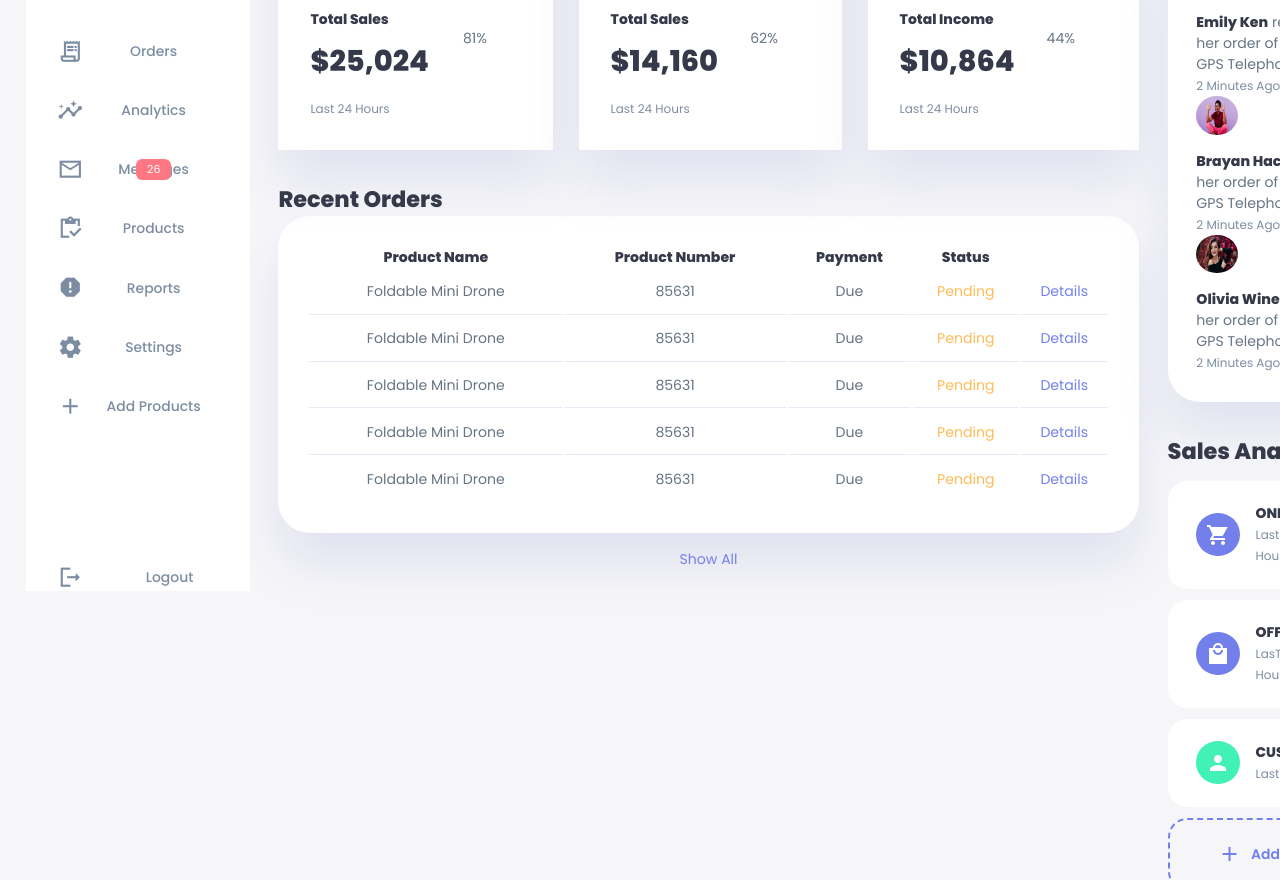
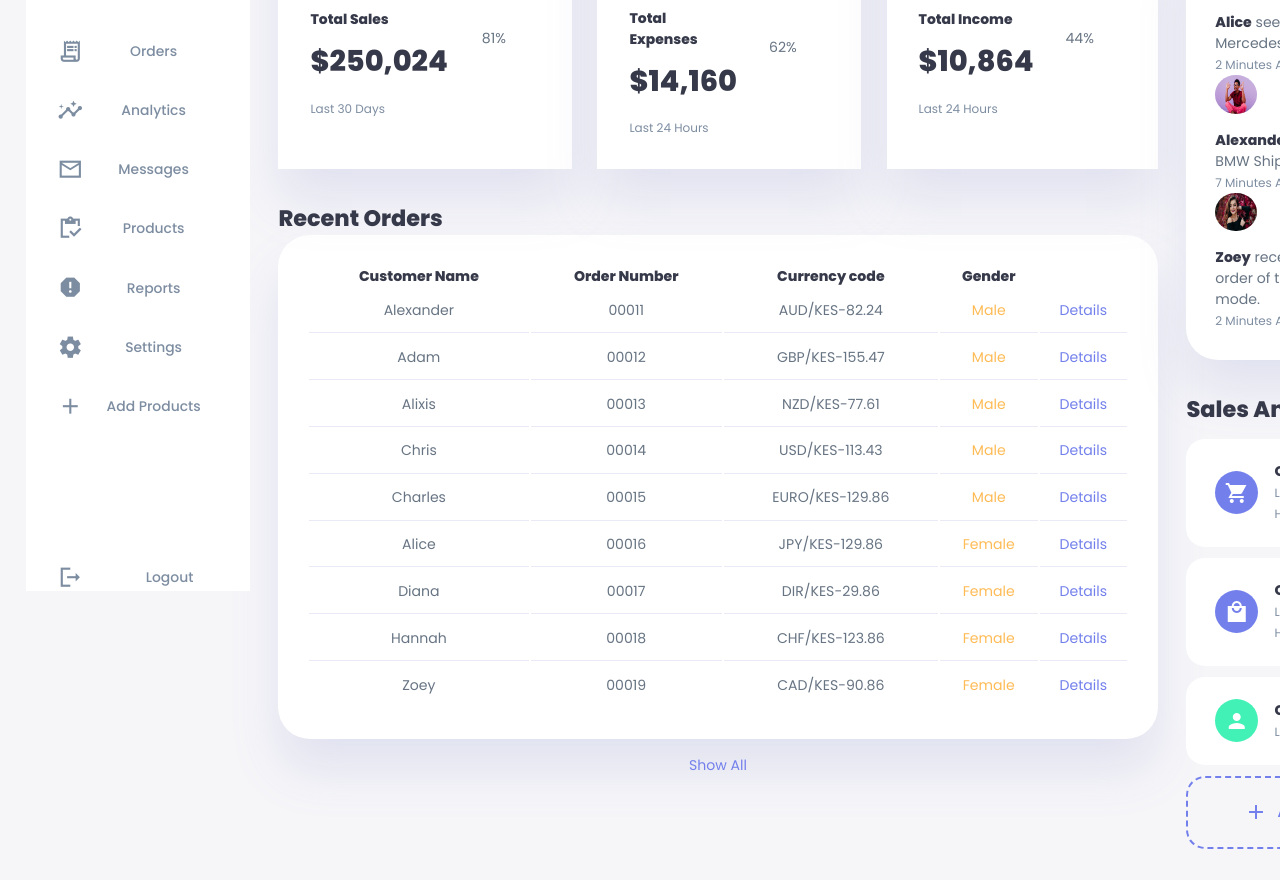
Before and after one commit to Meshackgit/Dashboard001, a plain HTML site: page index.html in a window 1280 px wide. Shown: the part 201-1081 px from the top of the page. Drawn offline with Linux system fonts and the light colour scheme.

Commit message:
Dashboard

```diff
--- a/index.html
+++ b/index.html
@@ -14,8 +14,8 @@
         <aside>
             <div class="top">
                 <div class="logo">
-                    <img src="./images/dp.jpg" alt="">
-                    <h2 class="text-muted">Mesh <span class="danger">Dev</span></h2>
+                    <img src="./images/redbenz-removebg-preview.png" alt="">
+                    <h2 class="text-muted">Company <span class="danger">X</span></h2>
                 </div>
                 <div class="close"id="close-btn">
                     <span class="material-icons-sharp">close</span>
@@ -42,7 +42,7 @@
                 <a href="#">
                     <span class="material-icons-sharp">mail_outline</span>
                     <h3>Messages</h3>
-                    <span class="message-count">26</span>
+
                 </a>
                 <a href="#">
                     <span class="material-icons-sharp">inventory</span>
@@ -81,7 +81,7 @@
                     <div class="middle">
                         <div class="left">
                             <h3>Total Sales</h3>
-                            <h1>$25,024</h1>
+                            <h1>$250,024</h1>
                         </div>
                         <div class="progress">
                             <svg>
@@ -92,7 +92,7 @@
                             </div>
                         </div>
                     </div>
-                    <small class="text-muted">Last 24 Hours</small>
+                    <small class="text-muted">Last 30 Days</small>
                 </div>
                 <!------------------- END OF SALES -------------------->
 
@@ -101,7 +101,7 @@
                     <span class="material-icons-sharp">analytics</span>
                     <div class="middle">
                         <div class="left">
-                            <h3>Total Sales</h3>
+                            <h3>Total Expenses</h3>
                             <h1>$14,160</h1>
                         </div>
                         <div class="progress">
@@ -146,47 +146,75 @@
                 <table>
                     <thead>
                         <tr>
-                            <th>Product Name</th>
-                            <th>Product Number</th>
-                            <th>Payment</th>
-                            <th>Status</th>
+                            <th>Customer Name</th>
+                            <th>Order Number</th>
+                            <th>Currency code</th>
+                            <th>Gender</th>
                             <th></th>
                         </tr>
                     </thead>
                     <tbody>
                       <tr>
-                        <td>Foldable Mini Drone</td>
-                        <td>85631</td>
-                        <td>Due</td>
-                        <td class="warning">Pending</td>
+                        <td>Alexander </td>
+                        <td>00011</td>
+                        <td>AUD/KES-82.24</td>
+                        <td class="warning">Male</td>
                         <td class="primary">Details</td>
                     </tr>
                     <tr>
-                        <td>Foldable Mini Drone</td>
-                        <td>85631</td>
-                        <td>Due</td>
-                        <td class="warning">Pending</td>
+                        <td>Adam</td>
+                        <td>00012</td>
+                        <td>GBP/KES-155.47</td>
+                        <td class="warning">Male</td>
                         <td class="primary">Details</td>
                     </tr>
                     <tr>
-                        <td>Foldable Mini Drone</td>
-                        <td>85631</td>
-                        <td>Due</td>
-                        <td class="warning">Pending</td>
+                        <td>Alixis</td>
+                        <td>00013</td>
+                        <td>NZD/KES-77.61</td>
+                        <td class="warning">Male</td>
                         <td class="primary">Details</td>
                     </tr>
                     <tr>
-                        <td>Foldable Mini Drone</td>
-                        <td>85631</td>
-                        <td>Due</td>
-                        <td class="warning">Pending</td>
+                        <td>Chris</td>
+                        <td>00014</td>
+                        <td>USD/KES-113.43</td>
+                        <td class="warning">Male</td>
                         <td class="primary">Details</td>
                     </tr>
                     <tr>
-                        <td>Foldable Mini Drone</td>
-                        <td>85631</td>
-                        <td>Due</td>
-                        <td class="warning">Pending</td>
+                        <td>Charles</td>
+                        <td>00015</td>
+                        <td>EURO/KES-129.86</td>
+                        <td class="warning">Male</td>
+                        <td class="primary">Details</td>
+                    </tr>
+                    <tr>
+                        <td>Alice</td>
+                        <td>00016</td>
+                        <td>JPY/KES-129.86</td>
+                        <td class="warning">Female</td>
+                        <td class="primary">Details</td>
+                    </tr>
+                    <tr>
+                        <td>Diana</td>
+                        <td>00017</td>
+                        <td>DIR/KES-29.86</td>
+                        <td class="warning">Female</td>
+                        <td class="primary">Details</td>
+                    </tr>
+                    <tr>
+                        <td>Hannah</td>
+                        <td>00018</td>
+                        <td>CHF/KES-123.86</td>
+                        <td class="warning">Female</td>
+                        <td class="primary">Details</td>
+                    </tr>
+                    <tr>
+                        <td>Zoey</td>
+                        <td>00019</td>
+                        <td>CAD/KES-90.86</td>
+                        <td class="warning">Female</td>
                         <td class="primary">Details</td>
                     </tr>
                     </tbody>
@@ -207,11 +235,11 @@
                 </div>
                 <div class="profile">
                     <div class="info">
-                        <p>Hey,<b>Mesh_softwares</b></p>
+                        <p>Hey,<b>Company_X</b></p>
                         <small class="text-muted">Admin</small>
                     </div>
                     <div class="profile-photo">
-                        <img src="" alt="">
+                        <img src="images/redbenz-removebg-preview.png" alt="">
                     </div>
                 </div>
             </div>
@@ -223,7 +251,7 @@
                         <img src="./images/babe1.jpg" alt="">
                     </div>
                     <div class="message">
-                        <p><b>Emily Ken</b> received her order of Night Lion GPS Telephone.</p>
+                        <p><b>Alice</b> seeking Mercedes Spares.</p>
                         <small class="text-muted">2 Minutes Ago</small>
                     </div>
 
@@ -231,15 +259,15 @@
                         <img src="./images/m1.jpg" alt="">
                     </div>
                     <div class="message">
-                        <p><b>Brayan Hack</b> received her order of Night Lion GPS Telephone.</p>
-                        <small class="text-muted">2 Minutes Ago</small>
+                        <p><b>Alexander</b> Requested BMW Shipment.</p>
+                        <small class="text-muted">7 Minutes Ago</small>
                     </div>
 
                     <div class="update">
                         <img src="./images/karen1.jpg" alt="">
                     </div>
                     <div class="message">
-                        <p><b>Olivia Wine</b> received her order of Night Lion GPS Telephone.</p>
+                        <p><b>Zoey</b> received her order of the TX new mode.</p>
                         <small class="text-muted">2 Minutes Ago</small>
                      </div>
                    </div>
@@ -288,15 +316,17 @@
                     <div class="item add-product">
                        <div>
                            <span class="material-icons-sharp">add</span>
-                           <h3>Add Product</h3>
+                           <h3>Add Order</h3>
                        </div>
                     </div>
                  </div>
                </div>
             </div>
+
             <!-------------------------------------- END OF RECENT UPDATES -------------------------->
 
     </div>
+
     <script src="index.js"></script>
 </body>
 </html>
--- a/styles.css
+++ b/styles.css
@@ -234,14 +234,14 @@ aside .sidebar a:hover span {
     margin-left:1rem;
 }
 
-aside .sidebar .message-count {
-    background: var(--color-danger);
+/* aside .sidebar .message-count { */
+    /* background: var(--color-danger);
     color: var(--color-white);
     padding:2px 11px;
     font-size:11px;
     border-radius:var(--border-radius-1);
-    width: 35px;
-}
+    width: 35px; */
+/* } */
 
 /* ================================ MAIN ==========================*/
 main {
@@ -418,7 +418,6 @@ main a{
     align-items:center;
     height: 1.6rem;
     width: 4.2rem;
-    gap: 1rem;
     cursor: pointer;
     border-radius:var(--border-radius-1 );
 }
```
